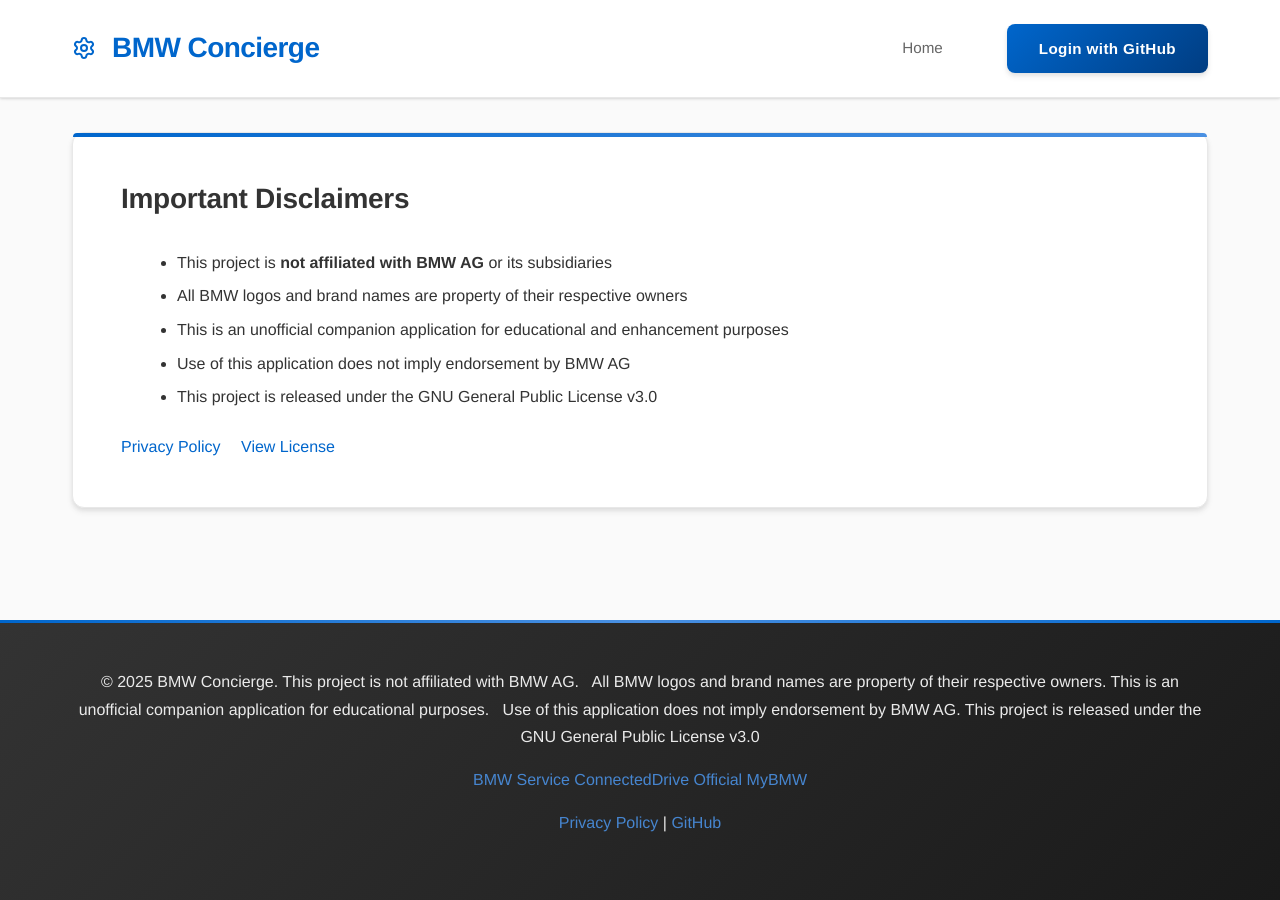
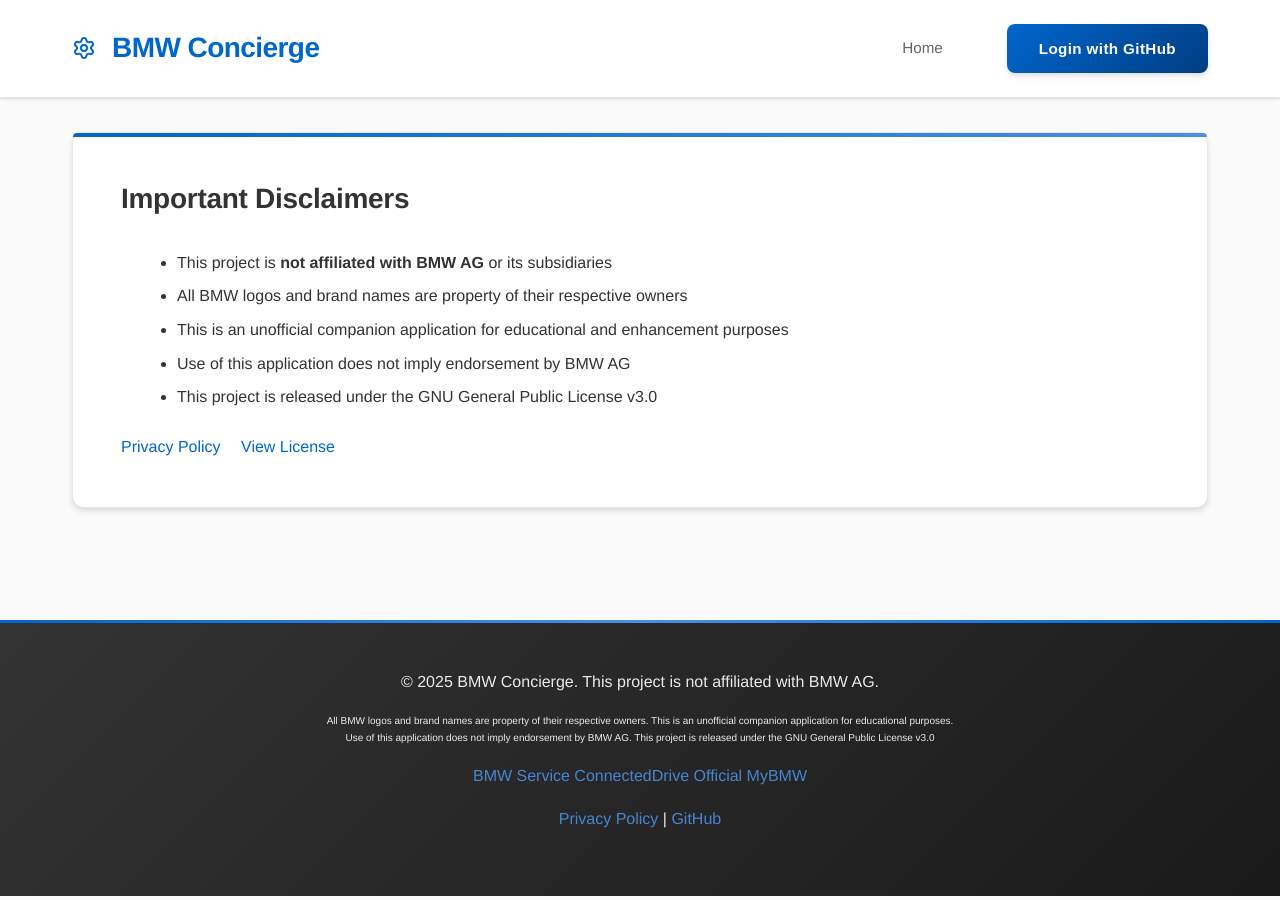
Before and after one commit to chatala1/BMW-Concierge, a Jekyll site: the page built from index.html, in a window 1280 px wide and 900 px high, scrolled down 2647 px. Built offline with Jekyll 4.4.1, drawn with Linux system fonts in a browser that asks for light colours.

Commit message:
Update default.html

```diff
--- a/_layouts/default.html
+++ b/_layouts/default.html
@@ -41,8 +41,8 @@
 
     <footer class="site-footer">
         <div class="footer-container">
-            <p>&copy; {{ 'now' | date: "%Y" }} BMW Concierge. This project is not affiliated with BMW AG. &nbsp;
-            All BMW logos and brand names are property of their respective owners. This is an unofficial companion application for educational purposes. &nbsp;
+            <p>&copy; {{ 'now' | date: "%Y" }} BMW Concierge. This project is not affiliated with BMW AG.</p>
+            <p style="font-size: 10px;">All BMW logos and brand names are property of their respective owners. This is an unofficial companion application for educational purposes.<br>
             Use of this application does not imply endorsement by BMW AG. This project is released under the GNU General Public License v3.0</p>
             <p>
                 <a href="https://www.bmw.com/en/footer/service-and-support.html" target="_blank">BMW Service</a>
```
